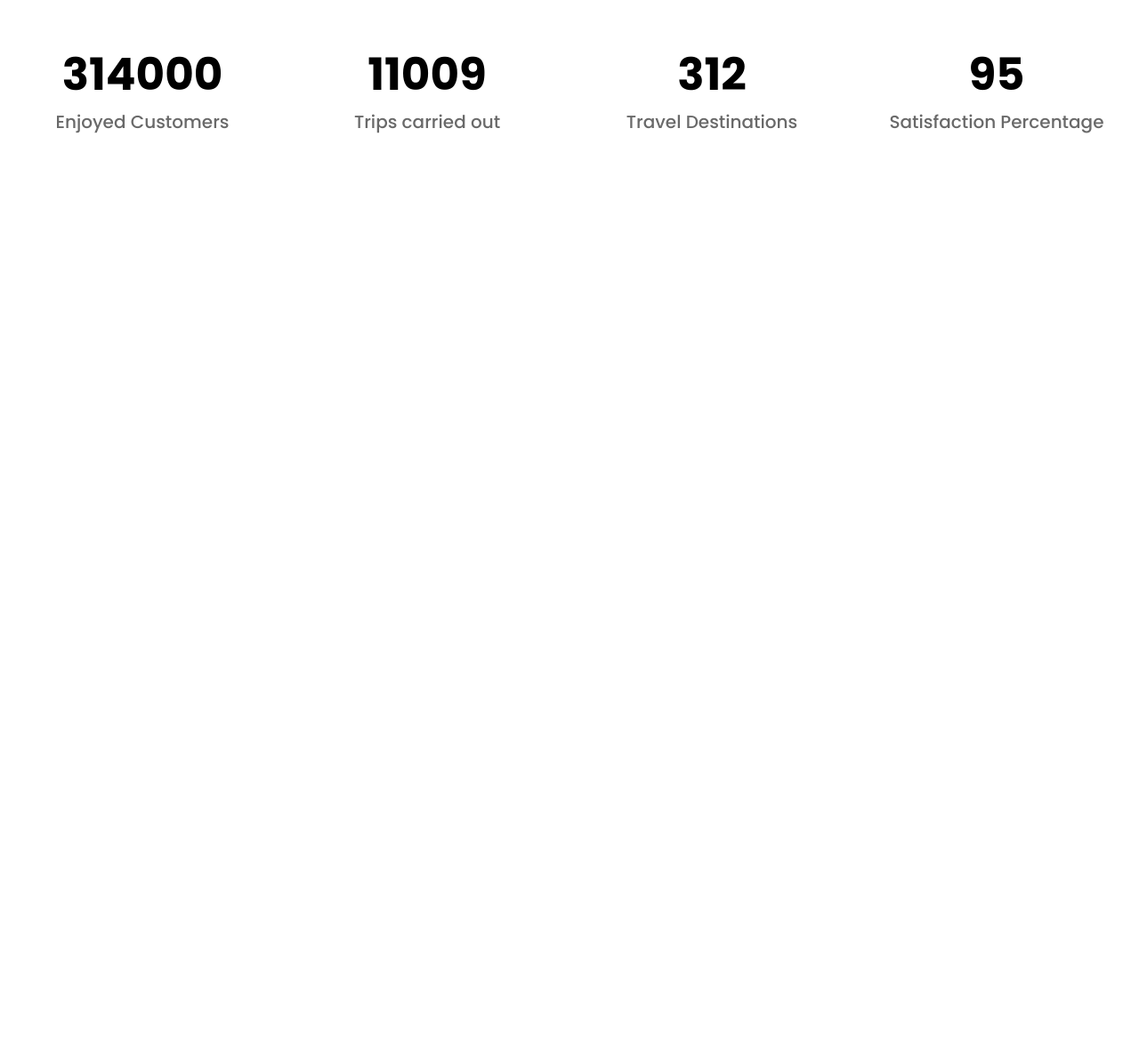
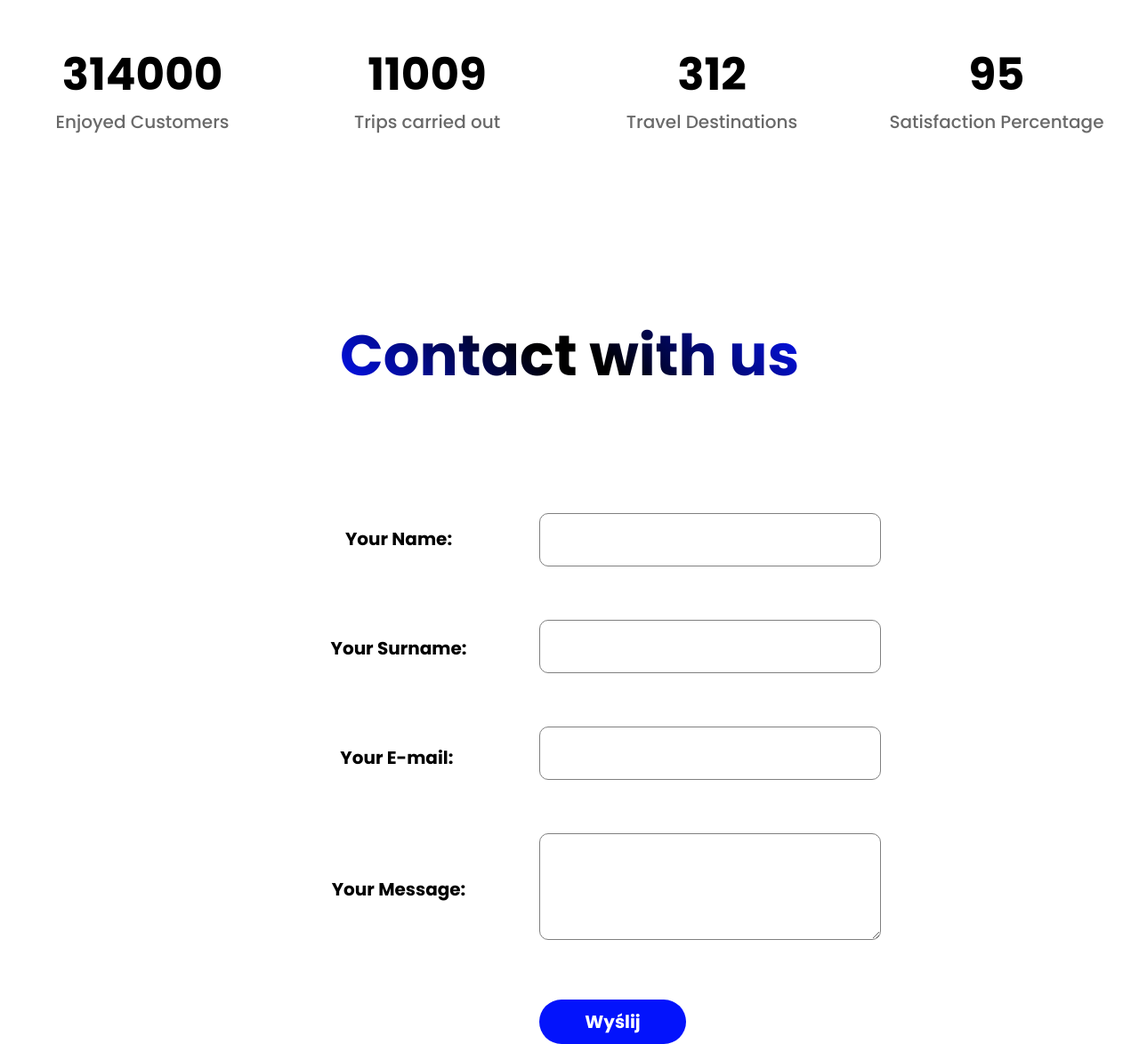
Before and after one commit to KamilCodemate/TravelTrip-Website, a plain HTML site: page index.html in a window 1280 px wide. Shown: the part 3725-4899 px from the top of the page at 89% size. Before the commit the page ends 3877 px from the top, so only its background shows below. Drawn offline with Linux system fonts and the light colour scheme.

Commit message:
Created contact section

```diff
--- a/index.html
+++ b/index.html
@@ -9,6 +9,7 @@
     <link rel="stylesheet" href="./styles/hero.css" />
     <link rel="stylesheet" href="./styles/our-club-section.css" />
     <link rel="stylesheet" href="./styles/stats.css" />
+    <link rel="stylesheet" href="./styles/contact.css" />
 
     <link
       rel="stylesheet"
@@ -137,6 +138,29 @@
           </div>
         </div>
       </div>
+
+      <div class="contactContainer">
+        <div class="contactHeader">
+          <h1>Contact with us</h1>
+        </div>
+        <div class="formsContainer">
+          <div class="labels">
+            <label for="inpName">Your Name: </label>
+            <label for="inpSurname">Your Surname: </label>
+            <label for="inpEmail">Your E-mail:&nbsp; </label>
+            <label for="inpmessage">Your Message: </label>
+          </div>
+          <div class="forms">
+            <form>
+              <input type="text" id="inpName" />
+              <input type="text" id="inpSurname" />
+              <input type="email" id="inpEmail" />
+              <textarea cols="30" rows="10"></textarea>
+              <input type="submit" value="Wyślij" />
+            </form>
+          </div>
+        </div>
+      </div>
       <!--  -->
     </div>
     <script src="./scripts/mainApp.js"></script>
--- /dev/null
+++ b/styles/contact.css
@@ -0,0 +1,89 @@
+@import url('https://fonts.googleapis.com/css2?family=Libre+Baskerville:wght@400;700&display=swap');
+
+.contactContainer {
+  display: flex;
+  align-items: center;
+  justify-content: center;
+  flex-direction: column;
+  margin-top: 200px;
+  font-family: 'Poppins', sans-serif;
+}
+
+.contactHeader {
+  font-size: 2em;
+  background: -webkit-linear-gradient(45deg, var(--mainBlue) 0%, black 45%, black 55%, var(--mainBlue) 100%);
+  -webkit-background-clip: text;
+  -webkit-text-fill-color: transparent;
+  background-clip: text;
+}
+
+input,
+textarea {
+  width: 30vw;
+  height: 60px;
+}
+
+.formsContainer {
+  display: grid;
+  grid-template-columns: 20% 30%;
+  /* padding: 100px 0 0 100px; */
+  padding-top: 100px;
+  align-items: center;
+  justify-content: center;
+}
+.forms input,
+.forms textarea {
+  margin: 30px;
+  font-size: 1.8em;
+  border-radius: 10px;
+  border: 1px solid grey;
+}
+.forms textarea {
+  height: 120px;
+  font-size: 1.3em;
+  padding: 5px;
+}
+
+.labels {
+  display: flex;
+  align-items: center;
+  justify-content: center;
+  flex-direction: column;
+  position: relative;
+  top: -30px;
+}
+.labels * {
+  margin: 49px;
+  line-height: 25px;
+  font-size: 20px;
+  font-weight: 700;
+}
+
+.labels *:last-child {
+  position: relative;
+  top: 25px;
+}
+
+.forms *:focus {
+  outline: none !important;
+  border: 2px solid rgb(119, 141, 212);
+}
+.forms input[type='submit'] {
+  position: absolute;
+  width: 165px;
+  height: 50px;
+  background-color: var(--mainBlue);
+  color: white;
+  border-radius: 30px;
+  border: none;
+  font-size: 20px;
+  font-weight: 700;
+  font-family: 'Poppins', sans-serif;
+  transition: 0.6s all;
+}
+.forms input[type='submit']:hover {
+  background-color: whitesmoke;
+  color: var(--mainBlue);
+  border: 1px solid grey;
+  cursor: pointer;
+}
```
